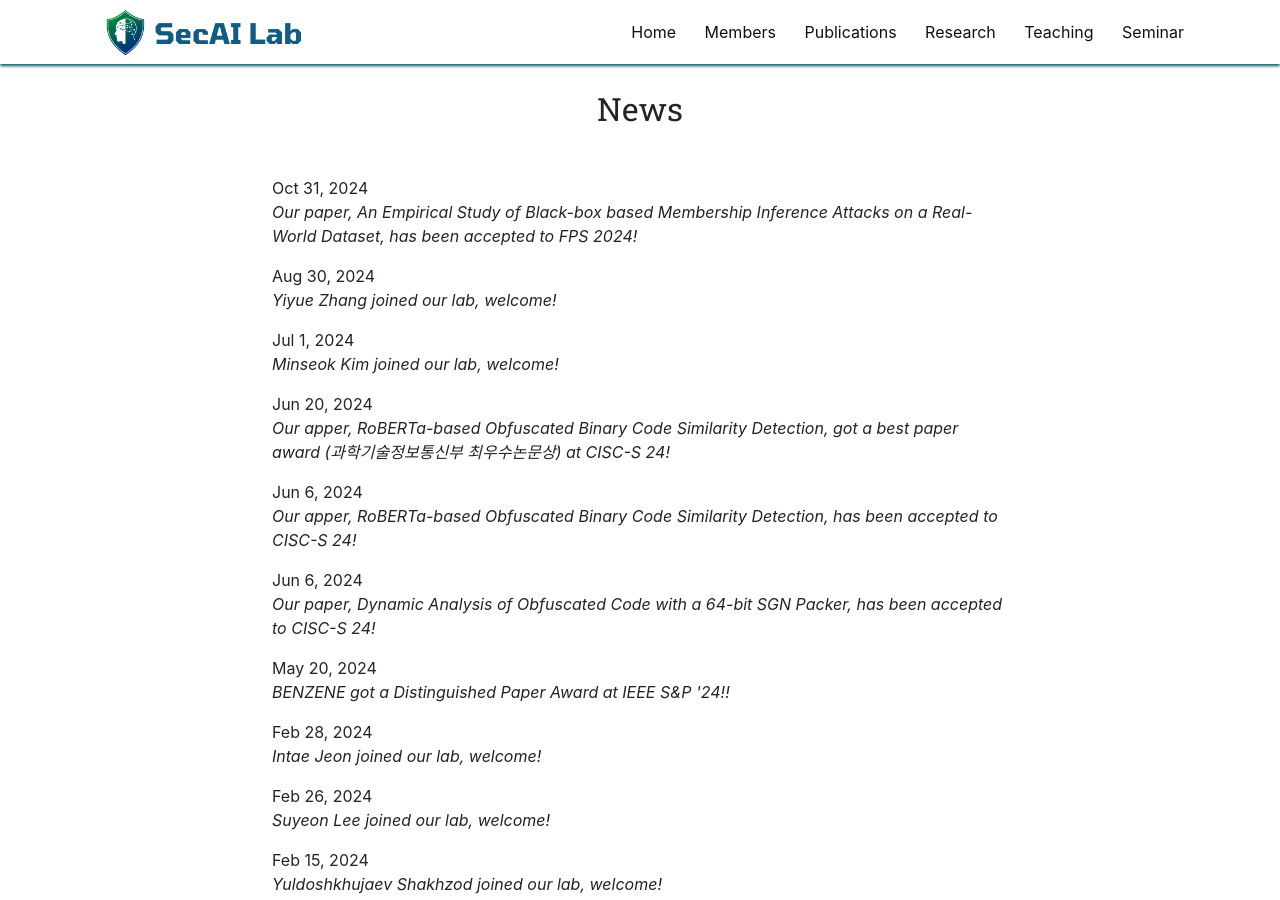
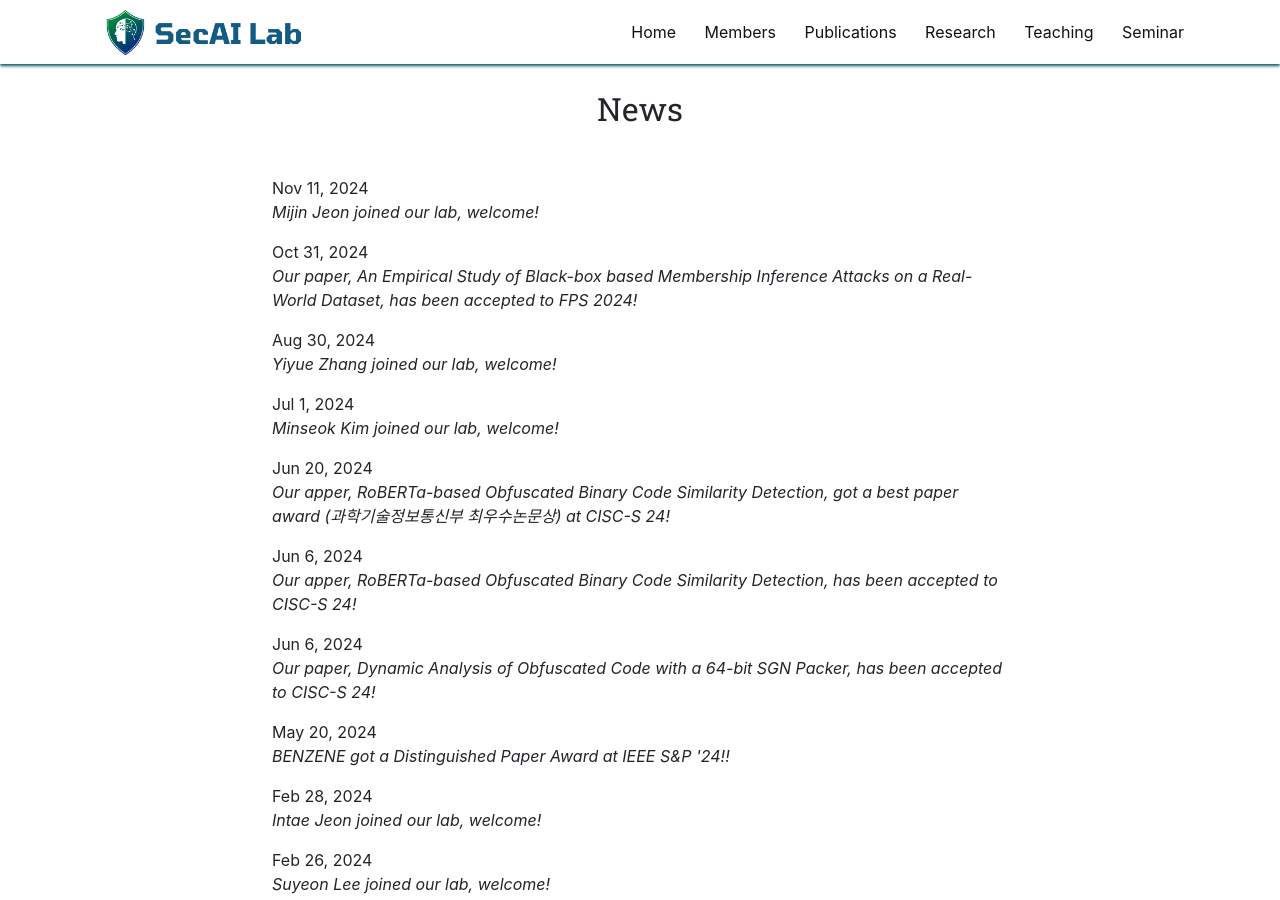
Before and after one commit to SecAI-Lab/secai-lab.github.io, a Jekyll site: the page built from pages/news.md, in a window 1280 px wide and 900 px high. Built offline with Jekyll 4.4.1, drawn with Linux system fonts in a browser that asks for light colours; nearby versions of some CDN libraries.

Commit message:
Update news.yml

```diff
--- a/_data/news.yml
+++ b/_data/news.yml
@@ -1,3 +1,7 @@
+- date: Nov 11, 2024
+  headline: "Mijin Jeon joined our lab, welcome!"
+  id: 1
+
 - date: Oct 31, 2024
   headline: "Our paper, An Empirical Study of Black-box based Membership Inference Attacks on a Real-World Dataset, has been accepted to FPS 2024!"
   id: 1
```
